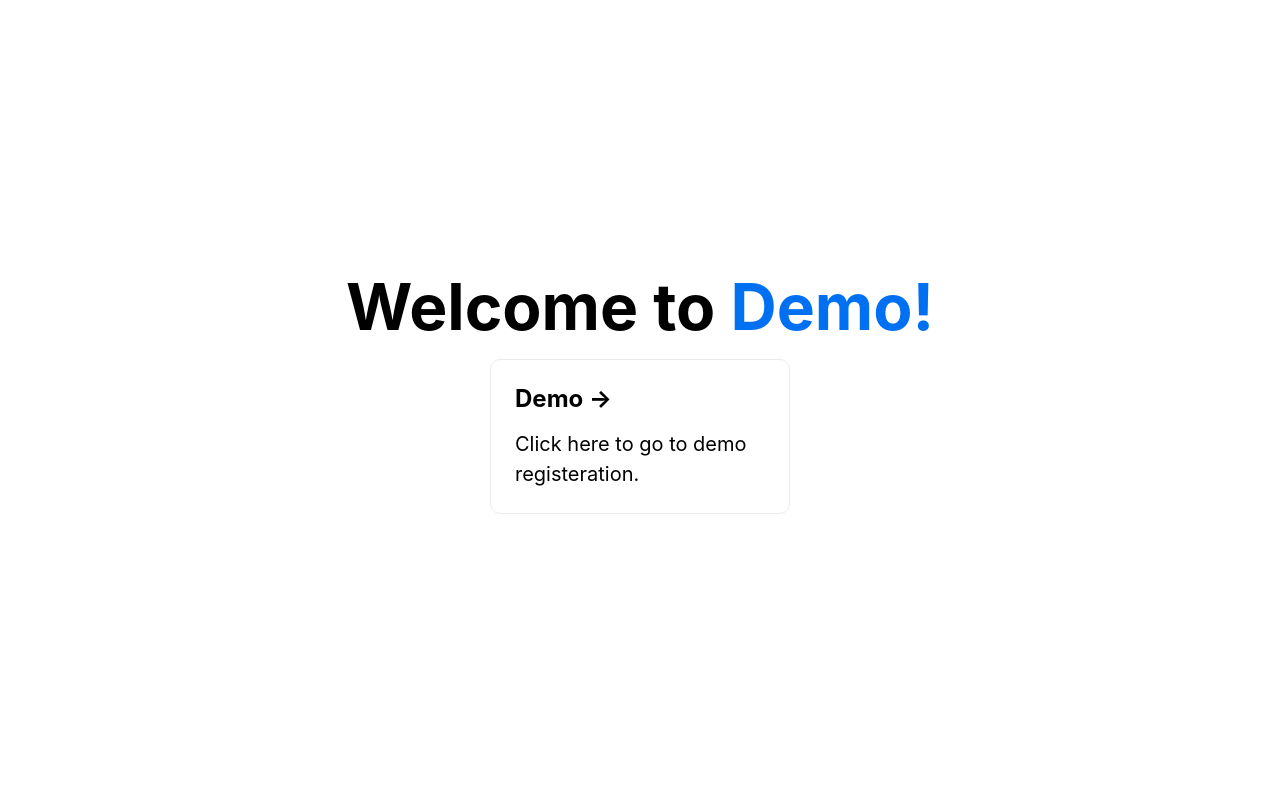
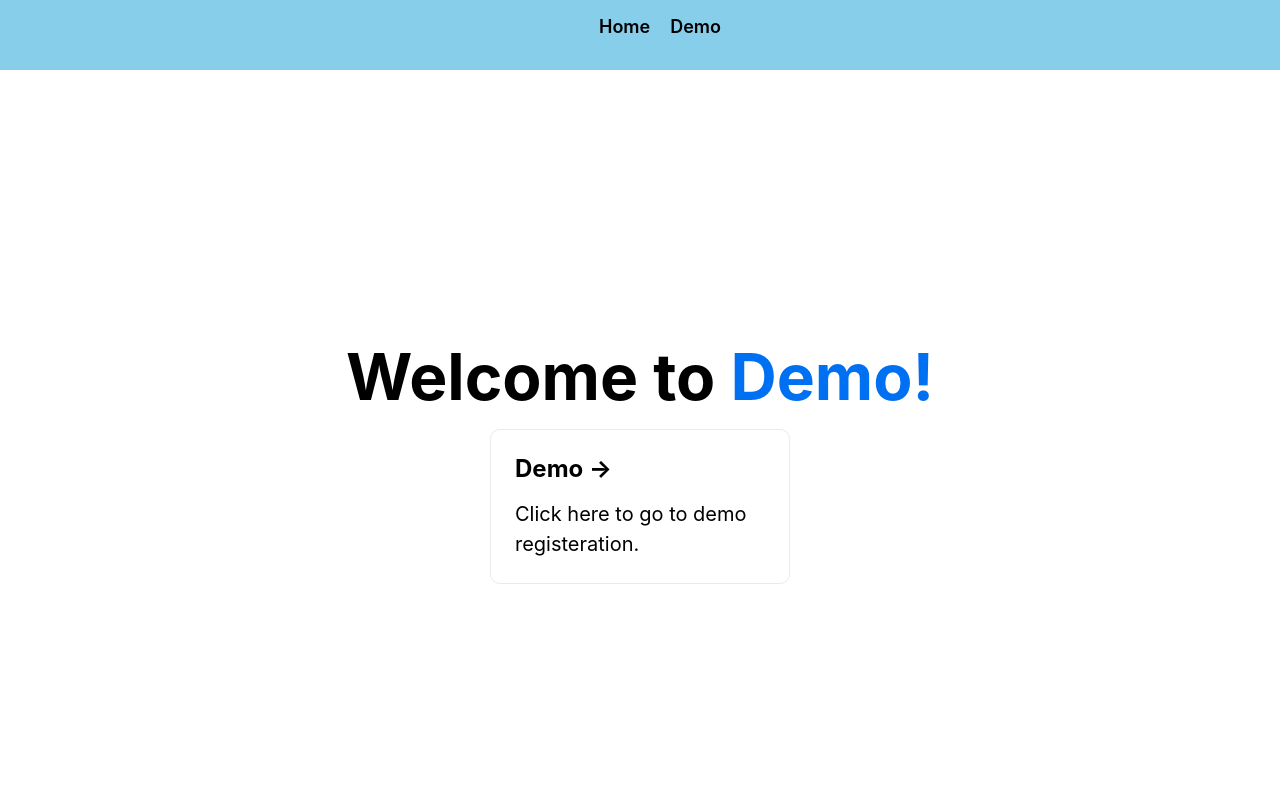
Before and after one commit to AbikMushyakho/Demo-registeration, a Next.js app: page / in a window 1280 px wide. Shown: the top 800 px of the page. Built offline with nearby package versions, Linux system fonts and the light colour scheme.

Commit message:
Layout header and Image maintained

```diff
--- /dev/null
+++ b/components/Header.tsx
@@ -0,0 +1,19 @@
+import Link from "next/link";
+import styles from "../styles/Header.module.css";
+
+const Header = (): JSX.Element => {
+  return (
+    <div className={styles.header}>
+      <ul>
+        <li>
+          <Link href="/">Home</Link>
+        </li>
+        <li>
+          <Link href="/demo">Demo</Link>
+        </li>
+      </ul>
+    </div>
+  );
+};
+
+export default Header;
--- /dev/null
+++ b/components/Layout.tsx
@@ -0,0 +1,13 @@
+import type AppProps from "next/app";
+import Header from "./Header";
+
+const Layout = (props:any): JSX.Element => {
+  return (
+    <>
+      <Header />
+      {props.children}
+    </>
+  );
+};
+
+export default Layout;
--- a/next.config.js
+++ b/next.config.js
@@ -2,6 +2,16 @@
 const nextConfig = {
   reactStrictMode: true,
   swcMinify: true,
-}
+  images: {
+    remotePatterns: [
+      {
+        protocol: "https",
+        hostname: "img.icons8.com",
+        // port: '',
+        pathname: '/color/48/null/*',
+      },
+    ],
+  },
+};
 
-module.exports = nextConfig
+module.exports = nextConfig;
--- a/pages/_app.tsx
+++ b/pages/_app.tsx
@@ -1,7 +1,12 @@
-import '../styles/globals.css'
-import 'react-toastify/dist/ReactToastify.css';
-import type { AppProps } from 'next/app'
+import "../styles/globals.css";
+import "react-toastify/dist/ReactToastify.css";
+import type { AppProps } from "next/app";
+import Layout from "../components/Layout";
 
 export default function App({ Component, pageProps }: AppProps) {
-  return <Component {...pageProps} />
+  return (
+    <Layout>
+      <Component {...pageProps} />
+    </Layout>
+  );
 }
--- /dev/null
+++ b/styles/Header.module.css
@@ -0,0 +1,33 @@
+.header {
+    display: flex;
+    justify-content: center;
+    /* padding: 0px 0px; */
+    position: sticky;
+    background-color: skyblue;
+    min-height: 70px;
+}
+
+.header>ul {
+    list-style-type: none;
+    width: 50%;
+    display: flex;
+    gap: 20px;
+    justify-content: center;
+}
+
+.header>ul>li {
+
+    font-size: 18px;
+    font-weight: 600;
+
+}
+
+.header>ul>li:hover {
+
+    font-size: 20px;
+    font-weight: 700;
+    background-color: antiquewhite;
+    padding: 0 5px;
+    border-radius: 5px;
+
+}
```
Also changed, not shown: pages/demo.tsx (+9 -4 lines).
